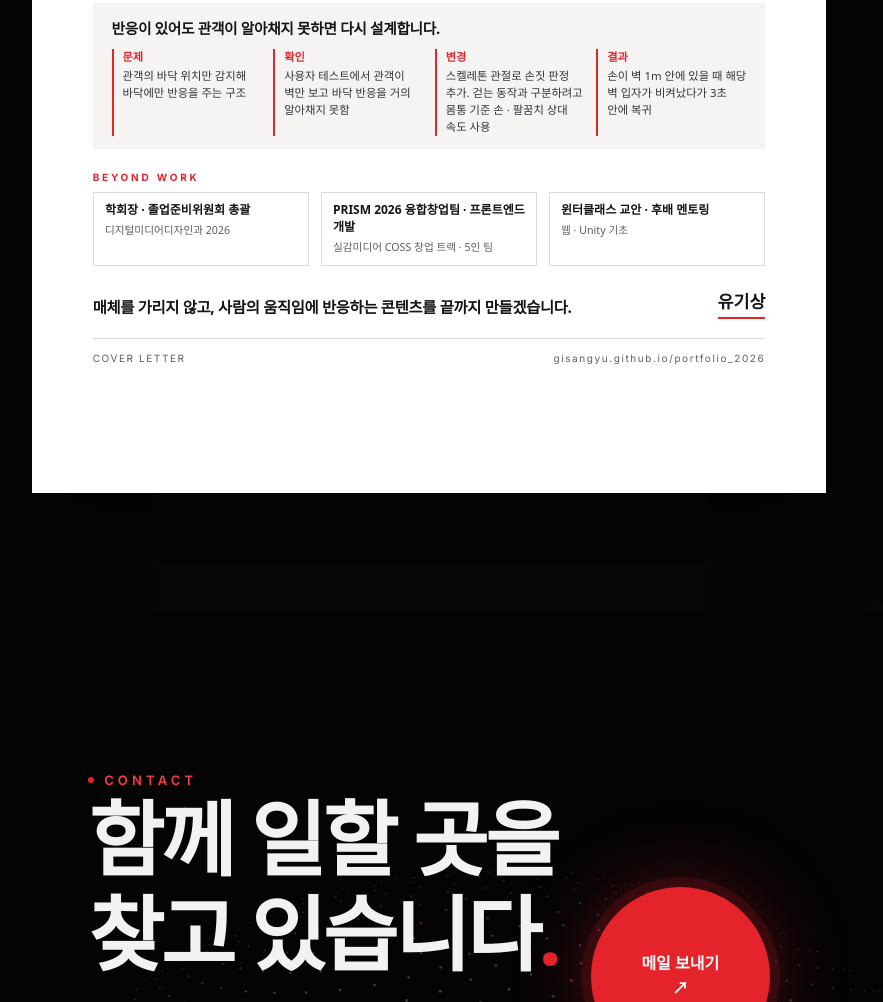
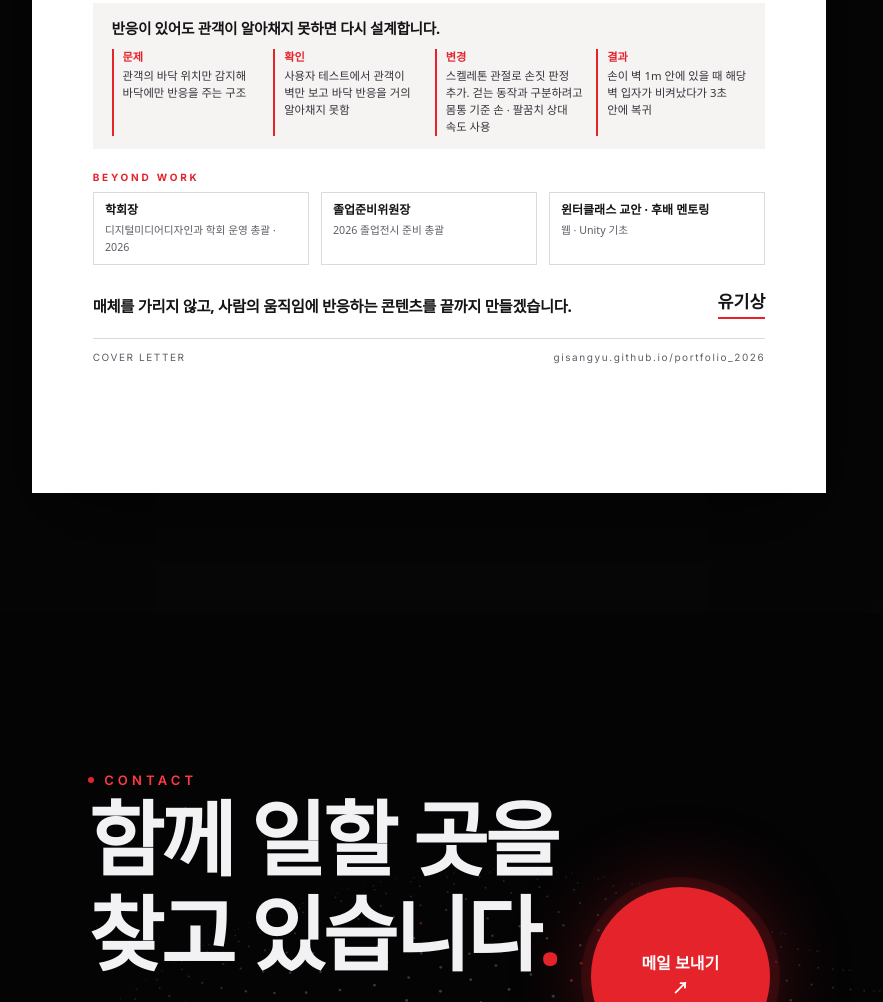
Before and after one commit to GISANGYU/portfolio_2026, a plain HTML site: page letter/index.html in a window 1280 px wide. Shown: the part 886-1888 px from the top of the page, without its empty margins (211-1094 px from the left). Drawn offline with Linux system fonts and the light colour scheme; animation ran at ten frames a second; a web font is replaced by a local one.

Commit message:
Split student council and graduation committee roles in cover letter
Co-Authored-By: Claude Opus 5.5 <noreply@anthropic.com>

```diff
--- a/letter/index.html
+++ b/letter/index.html
@@ -76,8 +76,8 @@
 
         <p class="cl-lb">BEYOND WORK</p>
         <ul class="cl-act">
-          <li><b>학회장 · 졸업준비위원회 총괄</b><span>디지털미디어디자인과 2026</span></li>
-          <li><b>PRISM 2026 융합창업팀 · 프론트엔드 개발</b><span>실감미디어 COSS 창업 트랙 · 5인 팀</span></li>
+          <li><b>학회장</b><span>디지털미디어디자인과 학회 운영 총괄 · 2026</span></li>
+          <li><b>졸업준비위원장</b><span>2026 졸업전시 준비 총괄</span></li>
           <li><b>윈터클래스 교안 · 후배 멘토링</b><span>웹 · Unity 기초</span></li>
         </ul>
 
```
Also changed, not shown: 1 other file.
